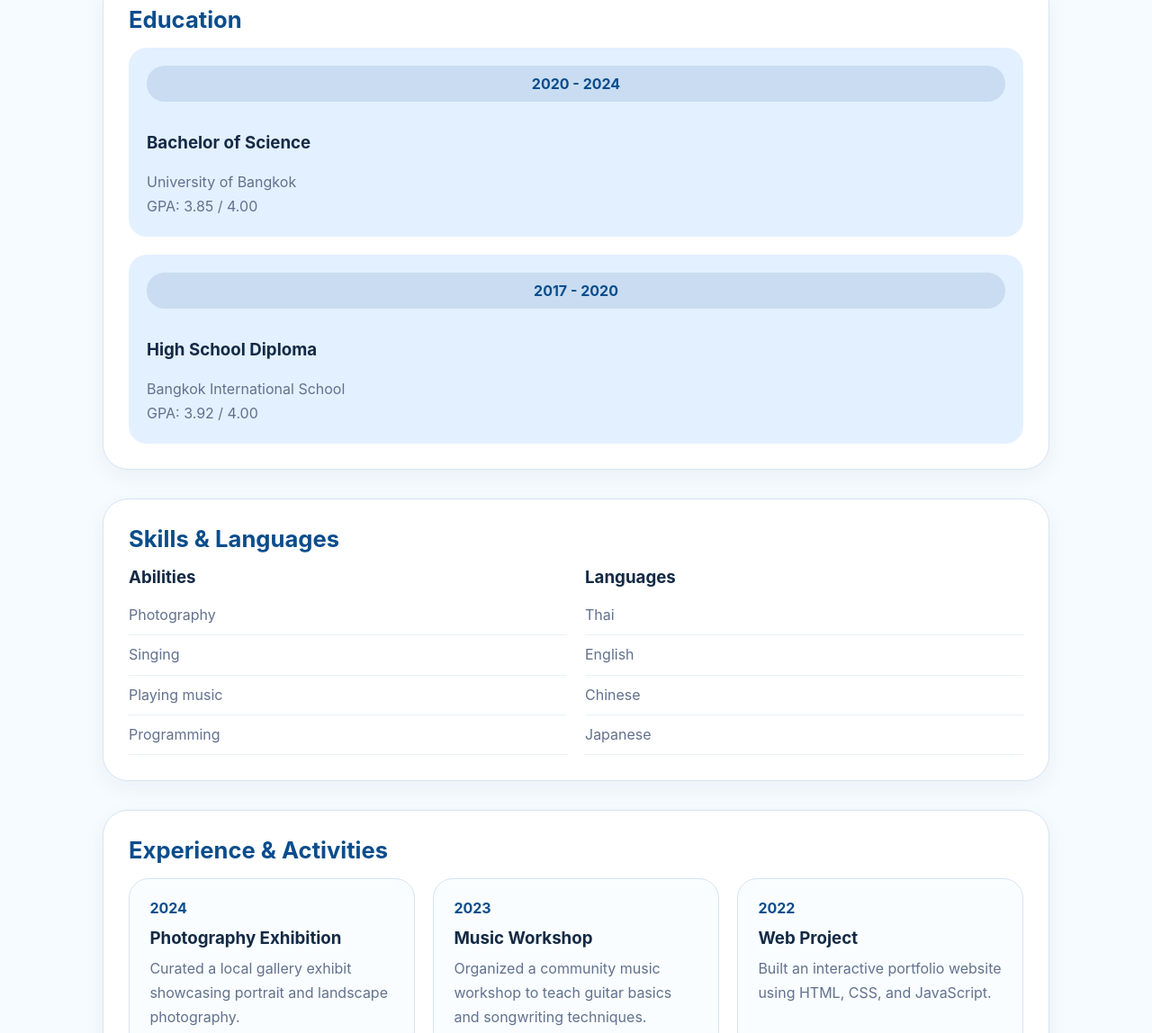
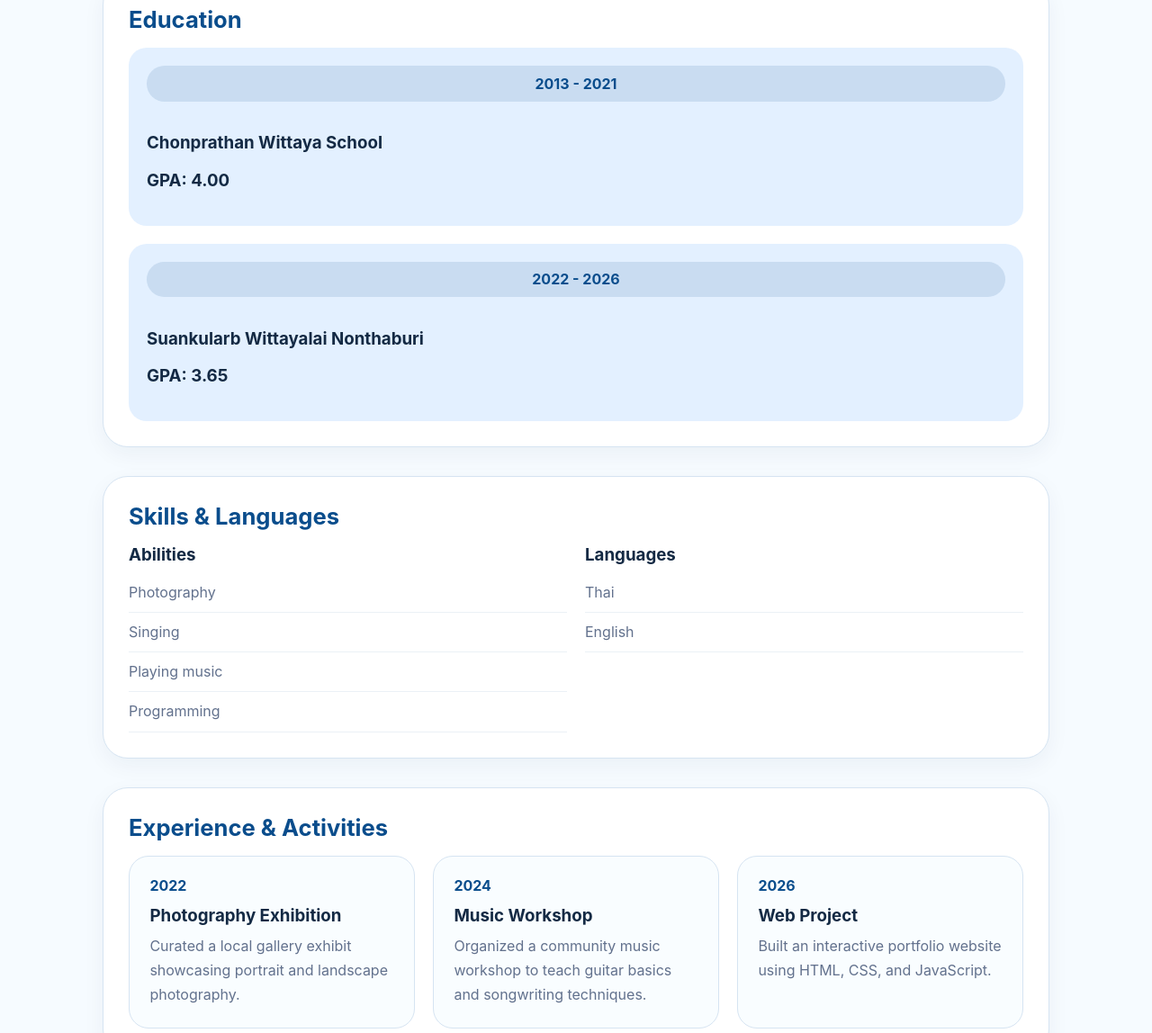
Before and after one commit to Haris269/Haris269.github.io, a plain HTML site: page index.html in a window 1280 px wide. Shown: the part 658-1806 px from the top of the page at 90% size. Drawn offline with Linux system fonts and the light colour scheme.

Commit message:
presonal portfolio

```diff
--- a/index.html
+++ b/index.html
@@ -54,19 +54,17 @@
       </div>
       <div class="timeline">
         <article class="timeline-item">
-          <span class="timeline-year">2020 - 2024</span>
+          <span class="timeline-year">2013 - 2021</span>
           <div>
-            <h3>Bachelor of Science</h3>
-            <p>University of Bangkok</p>
-            <p>GPA: 3.85 / 4.00</p>
+            <h3>Chonprathan Wittaya School</h3>
+            <h3>GPA: 4.00</h3>
           </div>
         </article>
         <article class="timeline-item">
-          <span class="timeline-year">2017 - 2020</span>
+          <span class="timeline-year">2022 - 2026</span>
           <div>
-            <h3>High School Diploma</h3>
-            <p>Bangkok International School</p>
-            <p>GPA: 3.92 / 4.00</p>
+            <h3>Suankularb Wittayalai Nonthaburi </h3>
+            <h3>GPA: 3.65</h3>
           </div>
         </article>
       </div>
@@ -91,8 +89,6 @@
           <ul>
             <li>Thai</li>
             <li>English</li>
-            <li>Chinese</li>
-            <li>Japanese</li>
           </ul>
         </div>
       </div>
@@ -104,17 +100,17 @@
       </div>
       <div class="experience-list">
         <article class="experience-card">
-          <span>2024</span>
+          <span>2022</span>
           <h3>Photography Exhibition</h3>
           <p>Curated a local gallery exhibit showcasing portrait and landscape photography.</p>
         </article>
         <article class="experience-card">
-          <span>2023</span>
+          <span>2024</span>
           <h3>Music Workshop</h3>
           <p>Organized a community music workshop to teach guitar basics and songwriting techniques.</p>
         </article>
         <article class="experience-card">
-          <span>2022</span>
+          <span>2026</span>
           <h3>Web Project</h3>
           <p>Built an interactive portfolio website using HTML, CSS, and JavaScript.</p>
         </article>
@@ -143,7 +139,7 @@
   </main>
 
   <footer class="site-footer">
-    <p>© 2026 Haris Suriyaporn. Built with HTML, CSS, and JavaScript.</p>
+    <p>© 2026 Chaiyapat Linthong. Built with HTML, CSS, and JavaScript.</p>
   </footer>
 
   <script src="script.js"></script>
--- a/script.js
+++ b/script.js
@@ -12,4 +12,25 @@ document.addEventListener('DOMContentLoaded', function () {
       }
     });
   });
+
+  // Add fade-in animation on scroll
+  const observerOptions = {
+    threshold: 0.1,
+    rootMargin: '0px 0px -50px 0px'
+  };
+
+  const observer = new IntersectionObserver((entries) => {
+    entries.forEach(entry => {
+      if (entry.isIntersecting) {
+        entry.target.classList.add('fade-in');
+      }
+    });
+  }, observerOptions);
+
+  // Observe panels and cards
+  const elementsToAnimate = document.querySelectorAll('.panel, .experience-card, .blog-card, .timeline-item');
+  elementsToAnimate.forEach(el => {
+    el.classList.add('fade-out');
+    observer.observe(el);
+  });
 });
--- a/style.css
+++ b/style.css
@@ -78,7 +78,7 @@ h1 {
 .contact-primary {
   margin: 0.75rem 0 0;
   color: var(--muted);
-  font-size: 1rem;
+  font-size: 1.2rem;
 }
 
 .hero-nav {
@@ -111,6 +111,12 @@ h1 {
   border-radius: 28px;
   padding: 1.75rem;
   box-shadow: 0 8px 24px rgba(15, 46, 80, 0.05);
+  transition: transform 0.3s ease, box-shadow 0.3s ease;
+}
+
+.panel:hover {
+  transform: translateY(-5px);
+  box-shadow: 0 12px 32px rgba(15, 46, 80, 0.1);
 }
 
 .panel-header h2 {
@@ -171,6 +177,12 @@ h1 {
   padding: 1.25rem;
   border-radius: 20px;
   background: var(--primary-soft);
+  transition: transform 0.3s ease, box-shadow 0.3s ease;
+}
+
+.timeline-item:hover {
+  transform: translateY(-3px);
+  box-shadow: 0 8px 20px rgba(10, 77, 140, 0.15);
 }
 
 .timeline-year {
@@ -195,6 +207,13 @@ h1 {
   border-radius: 22px;
   border: 1px solid var(--border);
   background: #f9fdff;
+  transition: transform 0.3s ease, box-shadow 0.3s ease;
+}
+
+.experience-card:hover,
+.blog-card:hover {
+  transform: translateY(-4px);
+  box-shadow: 0 10px 28px rgba(15, 46, 80, 0.12);
 }
 
 .experience-card span {
@@ -212,6 +231,18 @@ h1 {
   text-align: center;
   padding: 1.5rem 1.5rem 2rem;
   color: var(--muted);
+}
+
+/* Animation classes */
+.fade-out {
+  opacity: 0;
+  transform: translateY(20px);
+  transition: opacity 0.6s ease, transform 0.6s ease;
+}
+
+.fade-in {
+  opacity: 1;
+  transform: translateY(0);
 }
 
 @media (max-width: 760px) {
```
